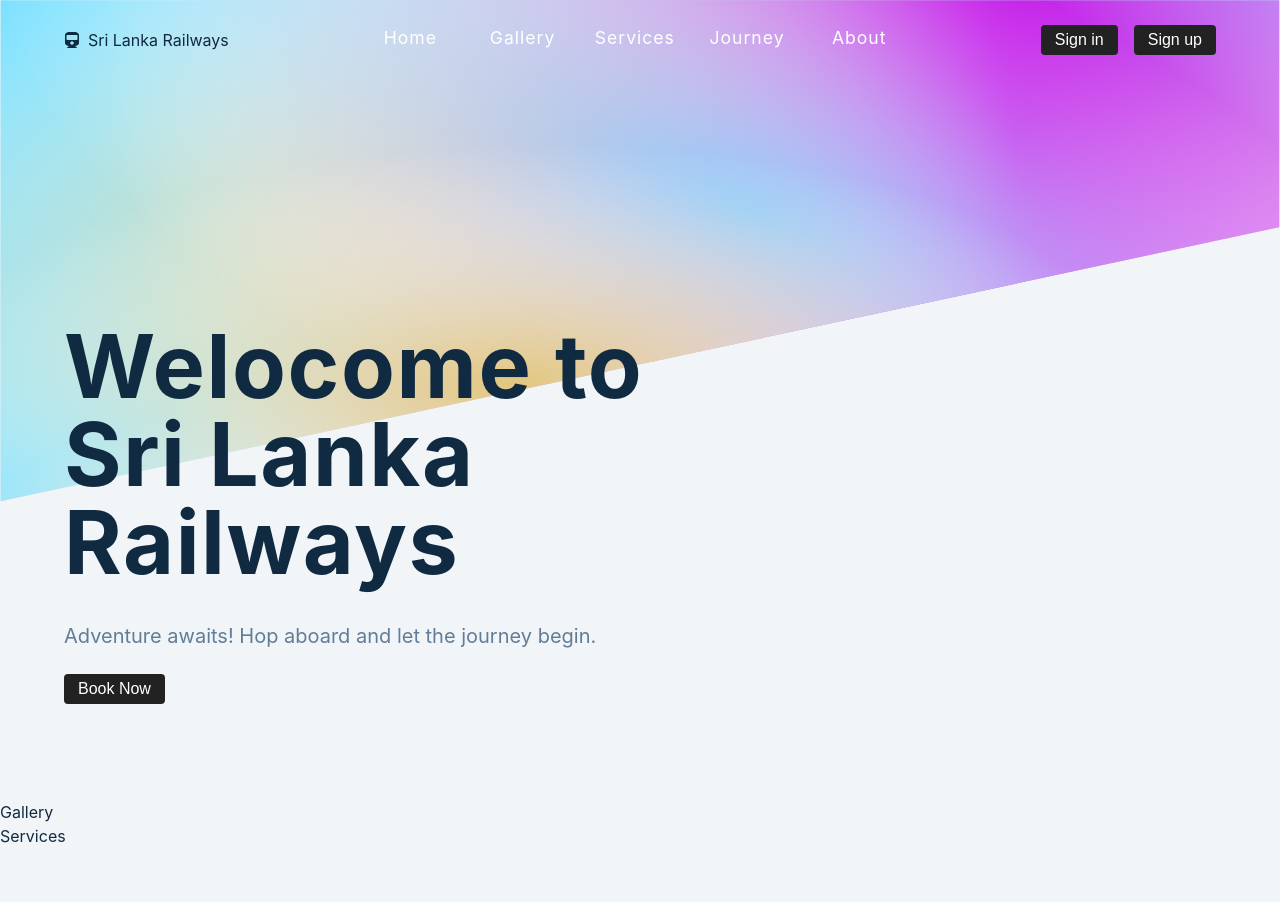
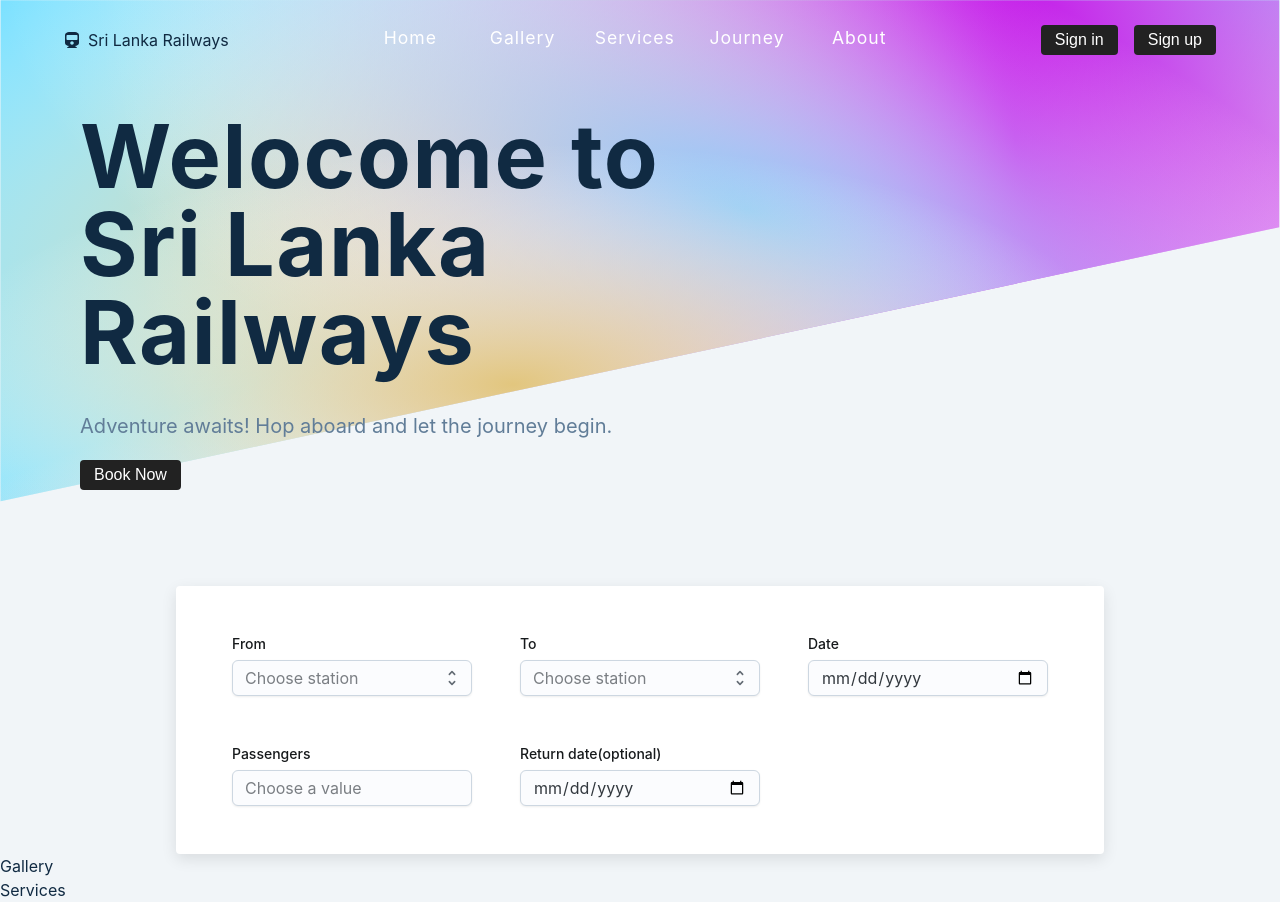
Before and after one commit to adeeshajayasinghe/train-booking-system, a React (Create React App) app: page / in a window 1280 px wide. Before the commit the page ends 848 px from the top, so only its background shows below. Built offline with nearby package versions, Linux system fonts and the light colour scheme.

Commit message:
Added the main search box.

```diff
--- a/src/Components/Hero.js
+++ b/src/Components/Hero.js
@@ -1,24 +1,33 @@
 import React, { useContext } from 'react'
 import { AppContext } from '../context'
+import Searchbox from './Searchbox';
 const Hero = () => {
   const {closeSubMenu} = useContext(AppContext);
   return (
     <section className='hero' onMouseOver={closeSubMenu}>
       <div className='hero-center'>
         <article className='hero-info'>
-          <h1>
+          <br />
+          <br />
+          <br />
+          <br />
+          <h1 className='welcome-text'>
             Welocome to <br />
             Sri Lanka Railways
           </h1>
-          <p>
+          <p className='sub-text'>
             Adventure awaits! Hop aboard and let the journey begin.
           </p>
-          <button className='btn'>Book Now</button>
+          {/* <button className='btn'>Book Now</button> */}
+          <a href='#searchbox'>
+            <button className='btn'>Book Now</button>
+          </a>
         </article>
         {/* <article className='hero-images'>
           <img src={phoneImg} className='phone-img' alt='phone' />
         </article> */}
       </div>
+      <Searchbox/>
     </section>
   );
 }
--- /dev/null
+++ b/src/Components/Searchbox.js
@@ -0,0 +1,116 @@
+import * as React from 'react';
+import FormControl from '@mui/joy/FormControl';
+import FormLabel from '@mui/joy/FormLabel';
+import Select from '@mui/joy/Select';
+import Option from '@mui/joy/Option';
+import Input from '@mui/joy/Input';
+const Searchbox = () => {
+    const inputRef = React.useRef(null);
+  return (
+    <article className='review' id='searchbox'>
+        <div className='route'>
+            <div className='origin'>
+                <FormControl sx={{ width: 240 }}>
+      <FormLabel id="select-field-demo-label" htmlFor="select-field-demo-button">
+        From
+      </FormLabel>
+      <Select
+        placeholder="Choose station"
+        slotProps={{
+          button: {
+            id: 'select-field-demo-button',
+            // TODO: Material UI set aria-labelledby correctly & automatically
+            // but Base UI and Joy UI don't yet.
+            'aria-labelledby': 'select-field-demo-label select-field-demo-button',
+          },
+        }}
+      >
+        <Option value="dog">Dog</Option>
+        <Option value="cat">Cat</Option>
+        <Option value="fish">Fish</Option>
+        <Option value="bird">Bird</Option>
+      </Select>
+    </FormControl>
+            </div>
+            <div className='dest'>
+                <FormControl sx={{ width: 240 }}>
+      <FormLabel id="select-field-demo-label" htmlFor="select-field-demo-button">
+        To
+      </FormLabel>
+      <Select
+        placeholder="Choose station"
+        slotProps={{
+          button: {
+            id: 'select-field-demo-button',
+            'aria-labelledby': 'select-field-demo-label select-field-demo-button',
+          },
+        }}
+      >
+        <Option value="dog">Dog</Option>
+        <Option value="cat">Cat</Option>
+        <Option value="fish">Fish</Option>
+        <Option value="bird">Bird</Option>
+      </Select>
+    </FormControl>
+            </div>
+            <div className='date'>
+            <FormControl sx={{ width: 240 }}>
+      <FormLabel id="select-field-demo-label" htmlFor="select-field-demo-button">
+        Date
+      </FormLabel>
+      <Input
+          	type="date"
+                slotProps={{
+                input: {
+                    min: '2018-06-07T00:00',
+                    max: '2018-06-14T00:00',
+                },
+                }}
+            />
+</FormControl>
+            </div>
+
+
+        </div>
+        <div className='second-route'>
+            <div className='passengers'>
+            <FormControl sx={{ width: 240 }}>
+      <FormLabel id="select-field-demo-label" htmlFor="select-field-demo-button">
+        Passengers
+      </FormLabel>
+      <Input
+        type="number"
+        placeholder='Choose a value'
+        slotProps={{
+          input: {
+            ref: inputRef,
+            min: 1,
+            step: 1,
+          },
+        }}
+      />
+</FormControl>
+            </div>
+            <div className='date'>
+            <FormControl sx={{ width: 240 }}>
+      <FormLabel id="select-field-demo-label" htmlFor="select-field-demo-button">
+        Return date(optional)
+      </FormLabel>
+      <Input
+          	type="date"
+                slotProps={{
+                input: {
+                    min: '2018-06-07T00:00',
+                    max: '2018-06-14T00:00',
+                },
+                }}
+            />
+</FormControl>
+            </div>
+        </div>
+
+    </article>
+  )
+};
+
+export default Searchbox
--- a/src/index.css
+++ b/src/index.css
@@ -448,3 +448,25 @@ div#main {
   flex-direction: column;
   width: 100vw;
 }
+.review {
+  background: #fff;
+  padding: 1.5rem 2rem;
+  border-radius: 0.25rem;
+  box-shadow: 0 5px 15px rgba(0, 0, 0, 0.1);
+  transition: all 0.3s linear;
+  text-align: center;
+}
+.review:hover {
+  box-shadow: 0 5px 15px rgba(0, 0, 0, 0.2);
+}
+.route, .second-route{
+  display: flex;
+  align-items: center;
+}
+.origin, .dest, .date, .passengers{
+  display: flex;
+  margin: 1.5rem;
+}
+.welcome-text, .sub-text{
+  margin: 1rem;
+}
```
Also changed, not shown: package.json (+7 -0 lines), 1 other file (tests, documents, lock files or other folders).
